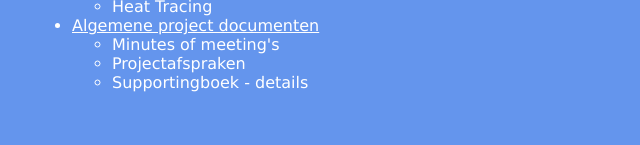
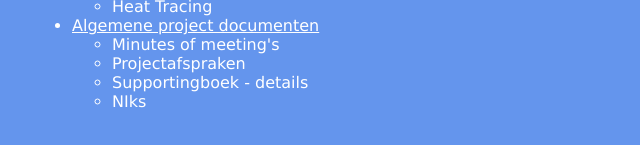
Before and after one commit to GerardJonasson/gejo, a plain HTML site: page index.html in a window 1280 px wide. Shown: the part 577-722 px from the top of the page, 160-800 px from the left. Drawn offline with Linux system fonts and the light colour scheme.

Commit message:
Update index.html

```diff
--- a/index.html
+++ b/index.html
@@ -45,6 +45,7 @@
             <li>Minutes of meeting's</li>
             <li>Projectafspraken</li>
             <li>Supportingboek - details</li>
+            <li>NIks</li>
         </ul>
 
 
```
